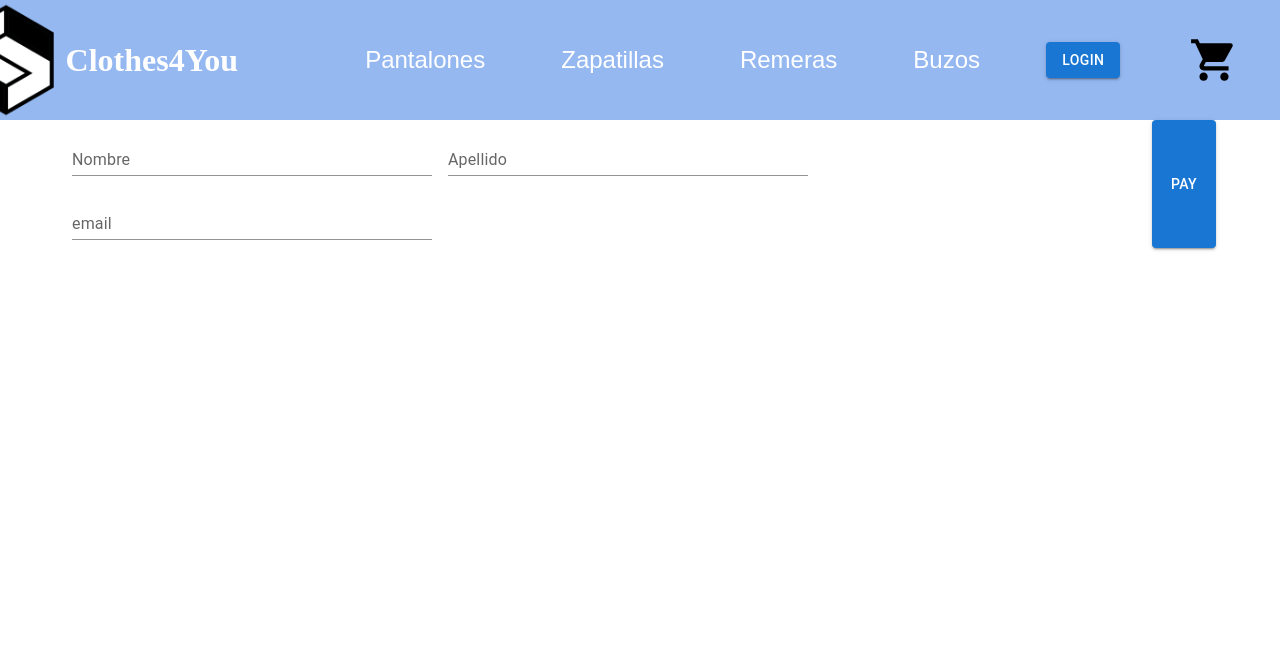
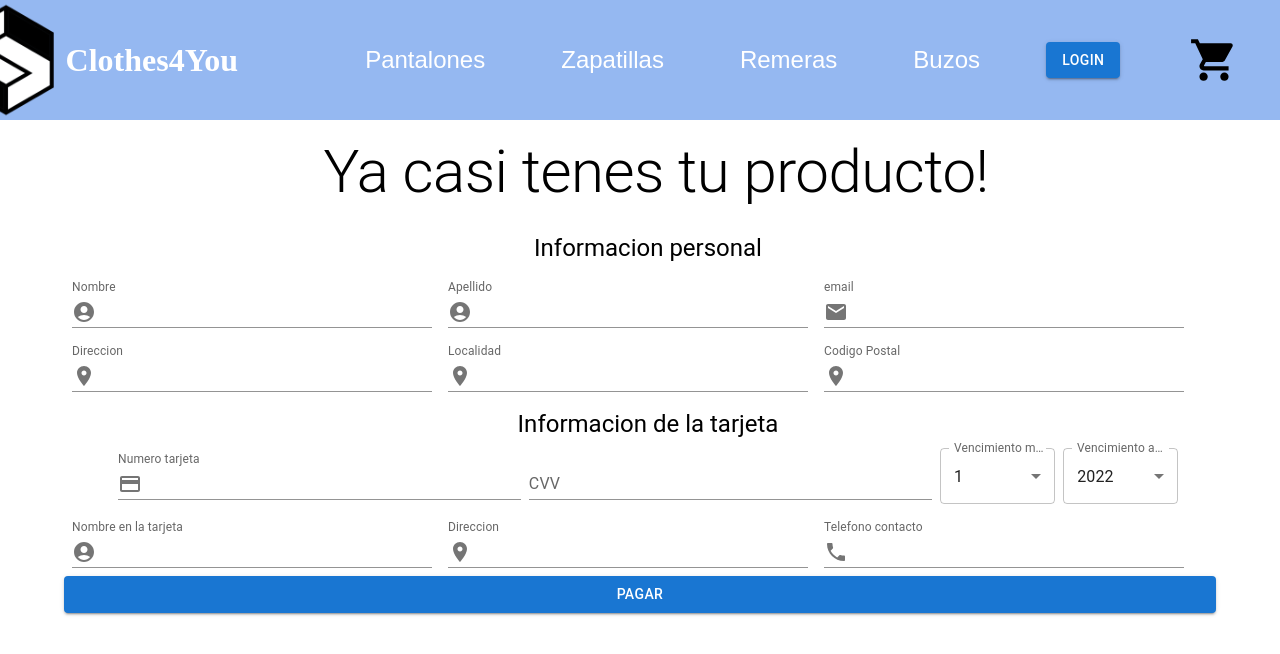
Before and after one commit to EzequielHuayta/reactPagina, a React (Create React App) app: page /payment in a window 1280 px wide. Shown: the top 654 px of the page. Built offline with nearby package versions, Linux system fonts and the light colour scheme.

Commit message:
Entrega final

```diff
--- a/src/App.js
+++ b/src/App.js
@@ -1,6 +1,5 @@
 import NavBar from './components/NavBar';
 import { ItemListContainer } from './components/ItemListContainer';
-import { CartWidget } from './components/CartWidget';
 import {
   BrowserRouter,
   Routes,
@@ -19,8 +18,8 @@ function App() {
       <CustomProvider >
         <NavBar />
           <Routes>
-            <Route path="/" element={<ItemListContainer saludo={'Bienvenido a mi pagina react!'}/>}/>
-            <Route path="/category/:categoryId" element={<ItemListContainer saludo={'Bienvenido a mi pagina react!'}/>}/>
+            <Route path="/" element={<ItemListContainer saludo={'Bienvenido a mi pagina react hecha por Ezequiel Huayta Romay para CoderHouse!'}/>}/>
+            <Route path="/category/:categoryId" element={<ItemListContainer saludo={'Bienvenido a mi pagina react hecha por Ezequiel Huayta Romay para CoderHouse!'}/>}/>
             <Route path="/product/:productId" element={<ItemDetailContainer />}/>
             <Route path="cart/" element={<Cart/>}/>
             <Route path="/payment" element={<Form/>}/>
--- a/src/components/Cart.js
+++ b/src/components/Cart.js
@@ -1,5 +1,5 @@
-import { Button, Container, Paper, Table, TableBody, TableCell, TableContainer, TableHead, TableRow } from '@mui/material';
-import React, { useContext, useEffect, useState } from 'react'
+import { Button, Container, Table, TableBody, TableCell, TableContainer, TableHead, TableRow } from '@mui/material';
+import React, { useContext } from 'react'
 import { Link } from 'react-router-dom';
 import { context } from '../Context/CartContext'
 
@@ -20,9 +20,9 @@ const { products, removeProduct, clear, total } = useContext(context);
         <TableHead>
           <TableRow>
             <TableCell></TableCell>
-            <TableCell align="left">Nombre</TableCell>
-            <TableCell align="left">Precio</TableCell>
-            <TableCell align="left">Cantidad</TableCell>
+            <TableCell sx={{fontSize: '1.3rem'}} align="left">Nombre</TableCell>
+            <TableCell sx={{fontSize: '1.3rem'}} align="left">Precio</TableCell>
+            <TableCell sx={{fontSize: '1.3rem'}} align="left">Cantidad</TableCell>
             <TableCell align="right"></TableCell>
           </TableRow>
         </TableHead>
@@ -35,9 +35,9 @@ const { products, removeProduct, clear, total } = useContext(context);
               <TableCell align="center" component="th" scope="row">
               <img alt="product" heigth="300px" width = "300px" src={row.picture}/>
               </TableCell>
-              <TableCell sx={{}}align="left">{row.name}</TableCell>
-              <TableCell align="left">{row.price}</TableCell>
-              <TableCell align="left">{row.quantity}</TableCell>
+              <TableCell sx={{fontWeight:'bold', fontSize: '1.4rem'}}align="left">{row.name}</TableCell>
+              <TableCell sx={{fontSize: '1rem'}} align="left">{row.price}</TableCell>
+              <TableCell sx={{fontSize: '1rem'}} align="left">{row.quantity}</TableCell>
               <TableCell align="left"><Button onClick ={ () => removeProduct(row.id)} variant="outlined" color="error">Borrar</Button></TableCell>
             </TableRow>
           ))}
@@ -45,12 +45,15 @@ const { products, removeProduct, clear, total } = useContext(context);
       </Table>
     </TableContainer>
     <Container sx={{display: 'flex', alignItems: 'center', justifyContent: 'end' }} >
+      <h1>Total: {total}</h1>
+    </Container>
+    <Container sx={{display: 'flex', alignItems: 'center', justifyContent: 'end' }} >
       <Button sx={{ marginRight: 2 }} onClick ={clear} variant="outlined" color="error">Vaciar carrito</Button>
-      <h1>Total: {total}</h1>
       <Link  to="/payment">
       <Button sx={{ marginRight: 2 }} variant="outlined" color="success">Pagar</Button>
       </Link>
     </Container>
+
     </>
     :
     <Container>
--- a/src/components/Form.js
+++ b/src/components/Form.js
@@ -1,17 +1,38 @@
-import { Button, Container } from '@mui/material'
-import React, { useContext } from 'react'
+import { Alert, AlertTitle, Backdrop, CircularProgress, Container, Modal, Typography } from '@mui/material'
+import React, { useContext, useState } from 'react'
 import { FormUserData } from './FormUserData'
 import { context } from '../Context/CartContext'
 import {db} from '../firebase/firebase'
+import { useNavigate } from "react-router-dom";
 
 import { collection, addDoc, serverTimestamp, updateDoc, doc} from 'firebase/firestore'
+import { Box } from '@mui/system'
+
+const style = {
+  position: 'absolute',
+  top: '50%',
+  left: '50%',
+  transform: 'translate(-50%, -50%)',
+  width: 400,
+};
 
 export const Form = () => {
 
+    const navigate = useNavigate()
     const { products, total, clear } = useContext(context);
+    const [open, setOpen] = useState(false);
+    const [openModal, setOpenModal] = useState(false);
+
+    const handleClose = () => {
+      setOpen(false);
+    };
+
+    const handleCloseModal = () => setOpenModal(false);
 
     const endShopping = (dataUser) => {
-
+        setOpen(!open);
+        //Uso el timeout para simular algo grande
+        setTimeout(() => {
           const ventasCollection = collection(db, 'ventas');
           addDoc(ventasCollection, {
           dataUser,
@@ -20,22 +41,52 @@ export const Form = () => {
           total,
           })
           .then( () => {
-
+              handleClose();
               products.forEach(product => {
               const updateCollection = doc(db, 'products', product.id)
               updateDoc(updateCollection,{stock: product.stock - product.quantity})
           });
           })
           .finally( () => {
+              setOpenModal(true);
               clear();
+              setTimeout(() => {
+                navigate('/')
+              }, 2000)
           })
+        }, 2000);
 
 
     }
 
   return (
-    <Container sx={{display:'flex', justifyContent:'center'}}>
+    <>
+    <Container sx={{display:'flex', justifyContent:'center', flexDirection: 'column'}}>
     <FormUserData endShopping = {endShopping}/>
     </Container>
+        <Backdrop
+        sx={{ color: '#fff', zIndex: (theme) => theme.zIndex.drawer + 1 }}
+        open={open}
+        onClick={handleClose}
+      >
+        <CircularProgress color="inherit" />
+      </Backdrop>
+      <Modal
+        open={openModal}
+        onClose={handleCloseModal}
+        aria-labelledby="modal-modal-title"
+        aria-describedby="modal-modal-description"
+      >
+        <Box sx={style}>
+        <Alert severity="success">
+          <AlertTitle>Compra realizada con exito!</AlertTitle>
+          <CircularProgress color="inherit" />
+
+          <Typography>Se lo redirigira al <strong>menu </strong> en breve </Typography>
+
+        </Alert>
+        </Box>
+      </Modal>
+    </>
   )
 }
--- a/src/components/FormUserData.js
+++ b/src/components/FormUserData.js
@@ -1,21 +1,47 @@
-import { Button, Stack, TextField } from '@mui/material'
+import { AccountCircle  } from '@mui/icons-material'
+import { Button, InputAdornment, MenuItem, Stack, TextField, Typography } from '@mui/material'
+import EmailIcon from '@mui/icons-material/Email';
+import LocationOnIcon from '@mui/icons-material/LocationOn';
+import CreditCardIcon from '@mui/icons-material/CreditCard';
+import PhoneIcon from '@mui/icons-material/Phone';
 import { Box } from '@mui/system'
-import React, { useContext, useState } from 'react'
+import React, { useState } from 'react'
 
 export const FormUserData = ( {endShopping} ) => {
 
-    const [open, setOpen] = React.useState(false);
+  const currenciesMonth = [{value: '1',},{value: '2',},{value: '3',},{value: '4',},{value: '5',},{value: '6',},{value: '7',},{value: '8',},{value: '9',},{value: '10',},{value: '11',},{value: '12',},];
+  const currenciesYear = [{value: '2022',},{value: '2023',},{value: '2024',},{value: '2025',},{value: '2026',},{value: '2027',},{value: '2028',},];
+
+    const [month, setMonth] = useState('1');
+    const [year, setYear] = useState('2022');
+
+    const handleChange = (event) => {
+      setMonth(event.target.value);
+    };
+    const handleChangeYear = (event) => {
+      setYear(event.target.value);
+    };
 
     const pay = () => {
 
         endShopping({
         name: document.getElementById('name').value,
         surname: document.getElementById('surname').value,
-        mail: document.getElementById('email').value
+        mail: document.getElementById('email').value,
+        direccion: document.getElementById('direccion').value,
+        localidad: document.getElementById('localidad').value,
+        codigoPostal: document.getElementById('codigoPostal').value,
+        cardNumber: document.getElementById('cardNumber').value,
+        cardMonthExpiration: document.getElementById('cardMonthExpiration').innerHTML,
+        cardYearExpiration: document.getElementById('cardYearExpiration').innerHTML,
+        cardNameHolder: document.getElementById('cardNameHolder').value,
+        cardDirection: document.getElementById('cardDirection').value,
+        cardPhone: document.getElementById('cardPhone').value
         });
     }
   return (
     <>
+    <Typography m={2} variant="h2" sx={{justifyContent:'center', display:'flex', width:'100% !important'}} >Ya casi tenes tu producto!</Typography>
     <Box
       component="form"
       sx={{
@@ -24,12 +50,91 @@ export const FormUserData = ( {endShopping} ) => {
       noValidate
       autoComplete="off"
     >
-            <TextField sx={{width:'49%'}} id="name" label="Nombre" variant="standard" />
-            <TextField sx={{width:'49%'}} id="surname" label="Apellido" variant="standard" />
-            <TextField sx={{width:'49%'}} id="email" label="email" variant="standard" />
+      <Typography variant="h5" sx={{textAlign:'center', display:'flex', width:'100% !important'}} >Informacion personal</Typography>
+      <TextField sx={{width:'49%'}} InputProps={{
+            startAdornment: <InputAdornment position="start"><AccountCircle /></InputAdornment>,
+            }}
+            id="name" label="Nombre" variant="standard" />
+      <TextField sx={{width:'49%'}} InputProps={{
+            startAdornment: <InputAdornment position="start"><AccountCircle /></InputAdornment>,
+            }}
+            id="surname" label="Apellido" variant="standard" />
+      <TextField sx={{width:'49%'}} InputProps={{
+            startAdornment: <InputAdornment position="start"><EmailIcon /></InputAdornment>,
+            }}
+            id="email" label="email" variant="standard" />
+      <TextField sx={{width:'49%'}} InputProps={{
+            startAdornment: <InputAdornment position="start"><LocationOnIcon /></InputAdornment>,
+            }}
+            id="direccion" label="Direccion" variant="standard" />
+      <TextField sx={{width:'49%'}} InputProps={{
+            startAdornment: <InputAdornment position="start"><LocationOnIcon /></InputAdornment>,
+            }}
+            id="localidad" label="Localidad" variant="standard" />
+      <TextField sx={{width:'49%'}} InputProps={{
+            startAdornment: <InputAdornment position="start"><LocationOnIcon /></InputAdornment>,
+            }}
+            id="codigoPostal" label="Codigo Postal" variant="standard" />
+
+
+      <Typography variant="h5" sx={{textAlign:'center', display:'flex', width:'100% !important'}} >Informacion de la tarjeta</Typography>
+
+
+      <Stack
+          sx={{display:'flex', width:'100% !important'}}
+          direction="row"
+          justifyContent='flex-center !important'
+          alignItems="center"
+          spacing={1}
+        >
+      <TextField sx={{width:'35%'}} InputProps={{
+            startAdornment: <InputAdornment position="start"><CreditCardIcon /></InputAdornment>,
+            }}
+            id="cardNumber" label="Numero tarjeta" variant="standard" />
+      <TextField sx={{width:'35%'}}
+            id="cvv" label="CVV" variant="standard" />
+       <TextField sx={{width:'10%'}}
+          id="cardMonthExpiration"
+          select
+          label="Vencimiento mes"
+          value={month}
+          onChange={handleChange}
+        >
+          {currenciesMonth.map((option) => (
+            <MenuItem key={option.value} value={option.value}>
+              {option.value}
+            </MenuItem>
+          ))}
+        </TextField>
+        <TextField sx={{width:'10%'}}
+          id="cardYearExpiration"
+          select
+          label="Vencimiento año"
+          value={year}
+          onChange={handleChangeYear}
+        >
+          {currenciesYear.map((option) => (
+            <MenuItem key={option.value} value={option.value}>
+              {option.value}
+            </MenuItem>
+          ))}
+        </TextField>
+        </Stack>
+        <TextField sx={{width:'49%'}} InputProps={{
+            startAdornment: <InputAdornment position="start"><AccountCircle /></InputAdornment>,
+            }}
+            id="cardNameHolder" label="Nombre en la tarjeta" variant="standard" />
+        <TextField sx={{width:'49%'}} InputProps={{
+            startAdornment: <InputAdornment position="start"><LocationOnIcon /></InputAdornment>,
+            }}
+            id="cardDirection" label="Direccion" variant="standard" />
+        <TextField sx={{width:'49%'}} InputProps={{
+            startAdornment: <InputAdornment position="start"><PhoneIcon /></InputAdornment>,
+            }}
+            id="cardPhone" label="Telefono contacto" variant="standard" />
     </Box>
+    <Button onClick={pay} variant="contained">PAGAR</Button>
 
-    <Button onClick={pay} variant="contained">Pay</Button>
 
     </>
   )
--- a/src/components/Item.js
+++ b/src/components/Item.js
@@ -7,7 +7,7 @@ export const Item = ( {product}) => {
 
   return (
     <div>
-      <Card sx={{ maxWidth: 345, marginTop: 2, marginBottom: 2 }}>
+      <Card sx={{ maxWidth: 360, marginTop: 2, marginBottom: 2 }}>
         <CardMedia
           component="img"
           height="140"
--- a/src/components/ItemCount.js
+++ b/src/components/ItemCount.js
@@ -32,7 +32,7 @@ export const ItemCount = ({stock, initial, onAdd}) => {
 
     <Card sx={{ maxWidth: 275}}>
       <CardHeader
-        title="Contador"
+        title="Cantidad"
       />
     <CardContent sx = {{textAlign: 'center'}}>
         <ButtonGroup variant="contained" aria-label="outlined primary button group">
--- a/src/components/ItemList.js
+++ b/src/components/ItemList.js
@@ -9,7 +9,7 @@ export const ItemList = ({productList}) => {
 
   return (
     <>
-    <Stack sx={{justifyContent:'center', display:'flex', marginTop: 2, flexWrap: 'wrap'}} direction="row" spacing={2}>
+    <Stack sx={{justifyContent:'center', display:'flex', marginTop: 2, flexWrap: 'wrap'}} direction="row" spacing={3}>
       {productList.map ( product => <Link key={product.id} to={`/product/${product.id}`}><Item key={product.id} product={product}> </Item></Link>)}
     </Stack>
     </>
```
Also changed, not shown: src/components/ItemDetail.js (+15 -5 lines), src/components/ItemListContainer.js (+1 -9 lines), 1 other file (tests, documents, lock files or other folders). Lines whose indentation alone changed are shown as unchanged.
